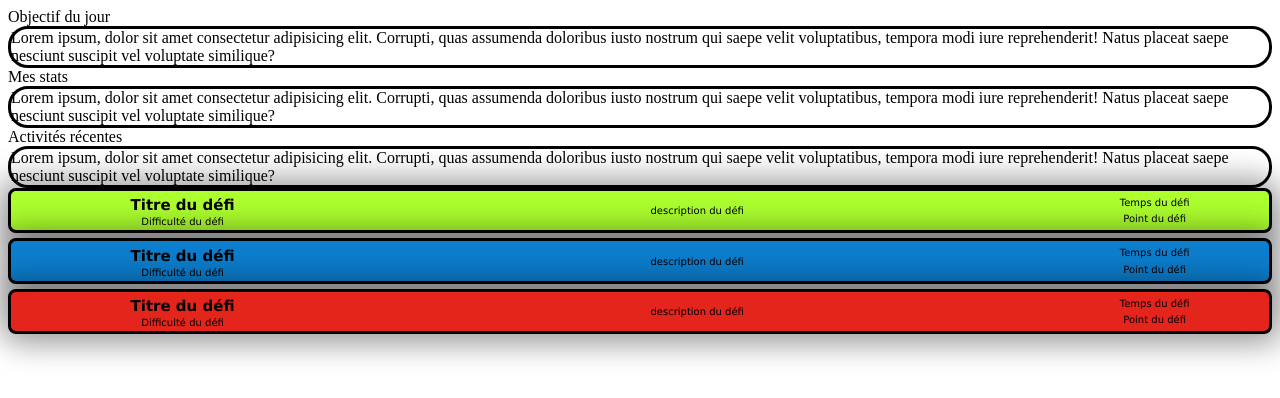
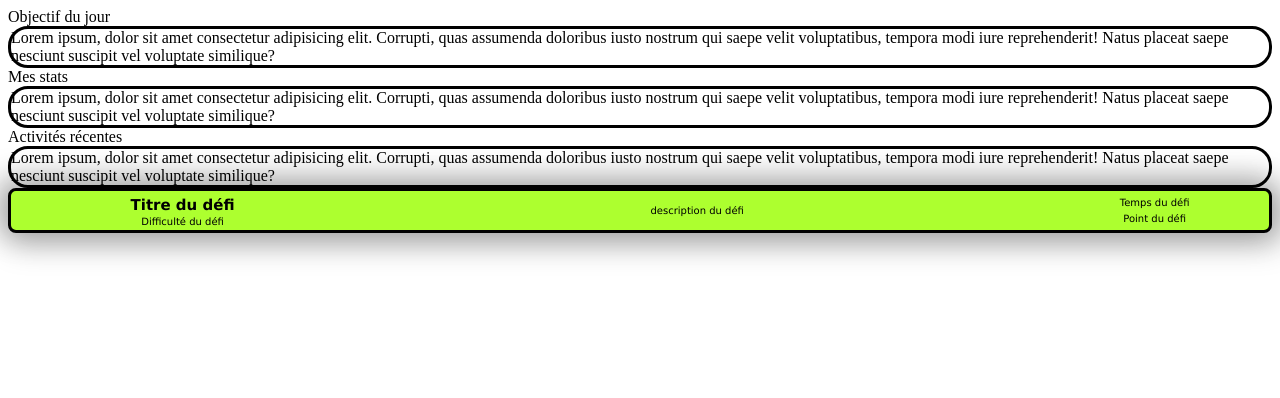
Before and after one commit to Himeurfarid/Sankliche, a React (Vite) app in the folder frontend/: page / in a window 1280 px wide. Shown: the top 398 px of the page. Built offline with nearby package versions, Linux system fonts and the light colour scheme.

Commit message:
csschallenge

```diff
--- a/frontend/src/components/Card.jsx
+++ b/frontend/src/components/Card.jsx
@@ -4,7 +4,6 @@ export default function Card() {
   return (
     <div className="card">
       <div className="text">
-        {" "}
         Lorem ipsum, dolor sit amet consectetur adipisicing elit. Corrupti, quas
         assumenda doloribus iusto nostrum qui saepe velit voluptatibus, tempora
         modi iure reprehenderit! Natus placeat saepe nesciunt suscipit vel
--- a/frontend/src/components/ChallengesCard.css
+++ b/frontend/src/components/ChallengesCard.css
@@ -2,7 +2,7 @@
   display: grid;
   gap: 5px;
 }
-.challengescardeasy {
+.challengescard {
   display: grid;
   grid-template-columns: 3fr 6fr 2fr;
   text-align: center;
@@ -13,39 +13,7 @@
     -5px -5px 30px 7px rgba(0, 0, 0, 0.22);
   background-color: greenyellow;
 }
-.challengescardnormal {
-  display: grid;
-  grid-template-columns: 3fr 6fr 2fr;
-  text-align: center;
-  border: solid;
-  border-radius: 0.5rem;
-  font-family: Verdana, Geneva, Tahoma, sans-serif;
-  box-shadow: 5px 5px 30px 7px rgba(0, 0, 0, 0.25),
-    -5px -5px 30px 7px rgba(0, 0, 0, 0.22);
-  background-color: rgb(13, 126, 206);
-}
-.challengescardhard {
-  display: grid;
-  grid-template-columns: 3fr 6fr 2fr;
-  text-align: center;
-  border: solid;
-  border-radius: 0.5rem;
-  font-family: Verdana, Geneva, Tahoma, sans-serif;
-  box-shadow: 5px 5px 30px 7px rgba(0, 0, 0, 0.25),
-    -5px -5px 30px 7px rgba(0, 0, 0, 0.22);
-  background-color: rgb(227, 37, 27);
-}
-.challengescardeasy:active {
-  transform: scale(0.9, 0.9);
-  box-shadow: 5px 5px 30px 15px rgba(0, 0, 0, 0.25),
-    -5px -5px 30px 15px rgba(0, 0, 0, 0.22);
-}
-.challengescardnormal:active {
-  transform: scale(0.9, 0.9);
-  box-shadow: 5px 5px 30px 15px rgba(0, 0, 0, 0.25),
-    -5px -5px 30px 15px rgba(0, 0, 0, 0.22);
-}
-.challengescardhard:active {
+.challengescard:active {
   transform: scale(0.9, 0.9);
   box-shadow: 5px 5px 30px 15px rgba(0, 0, 0, 0.25),
     -5px -5px 30px 15px rgba(0, 0, 0, 0.22);
--- a/frontend/src/components/ChallengesCard.jsx
+++ b/frontend/src/components/ChallengesCard.jsx
@@ -3,33 +3,7 @@ import "./ChallengesCard.css";
 function Challenge() {
   return (
     <div className="challenge">
-      <div className="challengescardeasy">
-        <div className="titleandlevelchallenges">
-          <h1 className="titlechallenge">Titre du défi</h1>
-          <p className="levelchallenge">Difficulté du défi</p>
-        </div>
-        <div className="descriptionchallenges">
-          <p className="descriptionchallenge">description du défi</p>
-        </div>
-        <div className="timeandpointchallenges">
-          <p className="timechallenge">Temps du défi</p>
-          <p className="scorechallenge">Point du défi</p>
-        </div>
-      </div>
-      <div className="challengescardnormal">
-        <div className="titleandlevelchallenges">
-          <h1 className="titlechallenge">Titre du défi</h1>
-          <p className="levelchallenge">Difficulté du défi</p>
-        </div>
-        <div className="descriptionchallenges">
-          <p className="descriptionchallenge">description du défi</p>
-        </div>
-        <div className="timeandpointchallenges">
-          <p className="timechallenge">Temps du défi</p>
-          <p className="scorechallenge">Point du défi</p>
-        </div>
-      </div>
-      <div className="challengescardhard">
+      <div className="challengescard">
         <div className="titleandlevelchallenges">
           <h1 className="titlechallenge">Titre du défi</h1>
           <p className="levelchallenge">Difficulté du défi</p>
```
